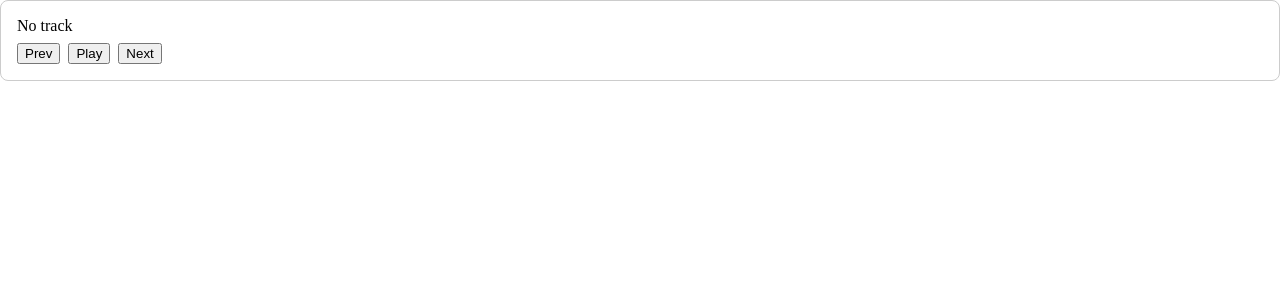
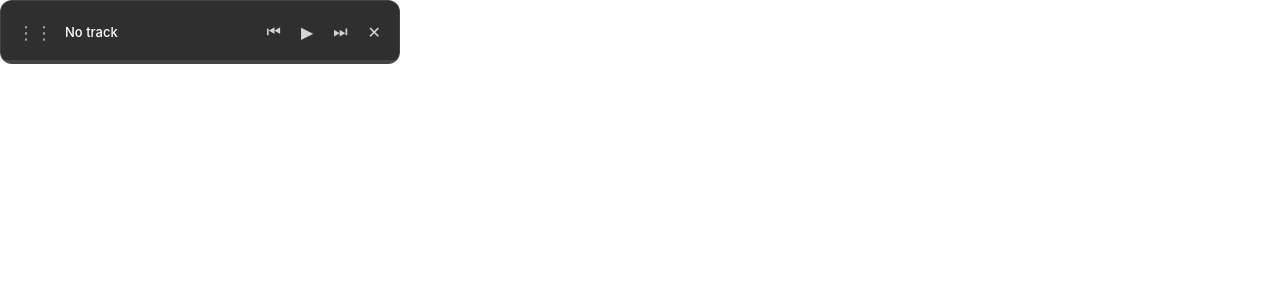
Before and after one commit to espemales/mp3-player, a React (Vite) app: page / in a window 1280 px wide. Shown: the top 300 px of the page. Built offline with nearby package versions, Linux system fonts and the light colour scheme.

Commit message:
feat: style mini-player with all controls and drag

```diff
--- a/src/App.tsx
+++ b/src/App.tsx
@@ -1,5 +1,6 @@
 import { usePlaylist } from './hooks/usePlaylist';
 import { MiniPlayer } from './components/MiniPlayer';
+import './styles/player.css';
 
 function App() {
   const playlist = usePlaylist();
--- a/src/components/MiniPlayer.tsx
+++ b/src/components/MiniPlayer.tsx
@@ -1,3 +1,5 @@
+import { getCurrentWindow } from '@tauri-apps/api/window';
+import { useRef, useEffect, useState } from 'react';
 import { UsePlaylist } from '../hooks/usePlaylist';
 
 interface MiniPlayerProps {
@@ -6,18 +8,52 @@ interface MiniPlayerProps {
 
 export function MiniPlayer({ playlist }: MiniPlayerProps) {
   const { currentTrack, isPlaying, play, pause, next, prev } = playlist;
+  const titleRef = useRef<HTMLSpanElement>(null);
+  const containerRef = useRef<HTMLDivElement>(null);
+  const [isOverflowing, setIsOverflowing] = useState(false);
+  const [progress] = useState(0);
+
+  useEffect(() => {
+    if (!containerRef.current) return;
+
+    const observer = new ResizeObserver(() => {
+      if (titleRef.current && containerRef.current) {
+        const titleWidth = titleRef.current.scrollWidth;
+        const containerWidth = containerRef.current.offsetWidth;
+        setIsOverflowing(titleWidth > containerWidth);
+      }
+    });
+
+    observer.observe(containerRef.current);
+    return () => observer.disconnect();
+  }, []);
+
+  const handleDragStart = () => {
+    getCurrentWindow().startDragging();
+  };
+
+  const handleClose = () => {
+    getCurrentWindow().hide();
+  };
 
   return (
-    <div style={{ padding: '16px', border: '1px solid #ccc', borderRadius: '8px' }}>
-      <div style={{ marginBottom: '8px' }}>
-        {currentTrack?.name || 'No track'}
+    <div className="mini-player" ref={containerRef}>
+      <div className="drag-handle" onMouseDown={handleDragStart}>
+        ⋮⋮
       </div>
-      <div style={{ display: 'flex', gap: '8px' }}>
-        <button onClick={prev}>Prev</button>
-        <button onClick={isPlaying ? pause : play}>
-          {isPlaying ? 'Pause' : 'Play'}
-        </button>
-        <button onClick={next}>Next</button>
+      <div className={`track-title ${isOverflowing ? 'overflow' : ''}`}>
+        <span ref={titleRef}>
+          {currentTrack?.name || 'No track'}
+        </span>
+      </div>
+      <button onClick={prev} title="Previous">⏮</button>
+      <button onClick={isPlaying ? pause : play} title={isPlaying ? 'Pause' : 'Play'}>
+        {isPlaying ? '⏸' : '▶'}
+      </button>
+      <button onClick={next} title="Next">⏭</button>
+      <button onClick={handleClose} title="Hide to tray">✕</button>
+      <div className="progress-bar">
+        <div className="progress-fill" style={{ width: `${progress}%` }} />
       </div>
     </div>
   );
--- /dev/null
+++ b/src/styles/player.css
@@ -0,0 +1,83 @@
+* { box-sizing: border-box; }
+
+#root {
+  width: 100%;
+  height: 100%;
+  overflow: hidden;
+}
+
+.mini-player {
+  width: 400px;
+  height: 64px;
+  display: flex;
+  align-items: center;
+  gap: 8px;
+  padding: 0 12px;
+  background: rgba(30, 30, 30, 0.92);
+  border-radius: 12px;
+  backdrop-filter: blur(12px);
+  border: 1px solid rgba(255,255,255,0.1);
+  font-family: -apple-system, BlinkMacSystemFont, 'Segoe UI', Roboto, sans-serif;
+  color: #fff;
+  user-select: none;
+}
+
+.mini-player .drag-handle {
+  cursor: grab;
+  font-size: 18px;
+  opacity: 0.6;
+  flex-shrink: 0;
+  padding: 4px;
+}
+
+.mini-player .track-title {
+  flex: 1;
+  font-size: 13px;
+  font-weight: 500;
+  overflow: hidden;
+  white-space: nowrap;
+  min-width: 0;
+}
+
+.mini-player .track-title span {
+  display: inline-block;
+}
+
+.mini-player .track-title.overflow span {
+  animation: marquee 8s linear infinite;
+}
+
+@keyframes marquee {
+  0%   { transform: translateX(0); }
+  100% { transform: translateX(-50%); }
+}
+
+.mini-player button {
+  background: none;
+  border: none;
+  color: #fff;
+  cursor: pointer;
+  font-size: 16px;
+  padding: 6px;
+  opacity: 0.8;
+  transition: opacity 0.15s;
+  flex-shrink: 0;
+}
+
+.mini-player button:hover { opacity: 1; }
+.mini-player button:active { opacity: 0.6; }
+
+.mini-player .progress-bar {
+  position: absolute;
+  bottom: 0;
+  left: 0;
+  right: 0;
+  height: 3px;
+  background: rgba(255,255,255,0.1);
+}
+
+.mini-player .progress-fill {
+  height: 100%;
+  background: #fff;
+  transition: width 0.1s linear;
+}
```
